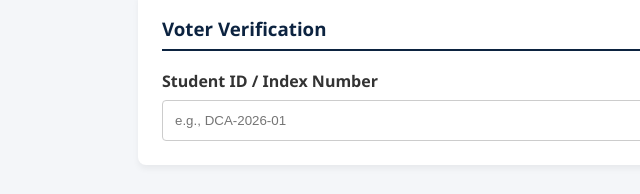
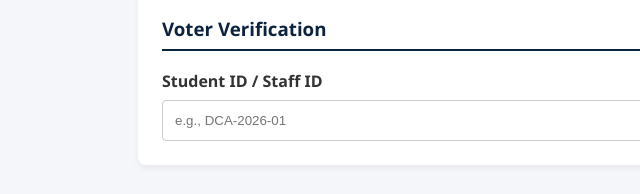
Before and after one commit to EckGroup/dcavotes, a plain HTML site: page index.html in a window 1280 px wide. Shown: the part 268-462 px from the top of the page, 102-742 px from the left. Drawn offline with Linux system fonts and the light colour scheme.

Commit message:
Fix voter ID label and ensure proper HTML structure

```diff
--- a/index.html
+++ b/index.html
@@ -22,7 +22,7 @@
             <section class="form-section">
                 <h3>Voter Verification</h3>
                 <div class="input-group">
-                    <label for="studentId">Student ID / Index Number</label>
+                    <label for="studentId">Student ID / Staff ID</label>
                     <input type="text" id="studentId" name="StudentID" required placeholder="e.g., DCA-2026-01">
                 </div>
             </section>
```
